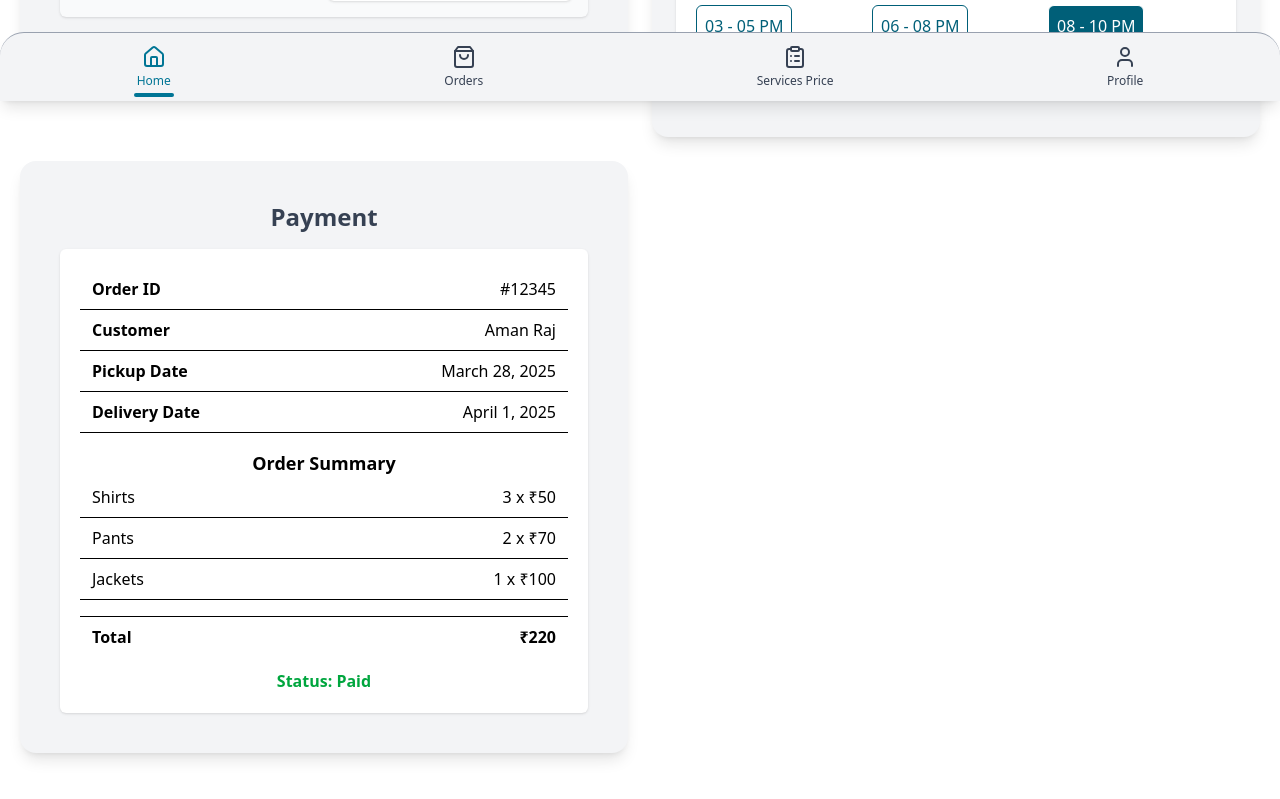
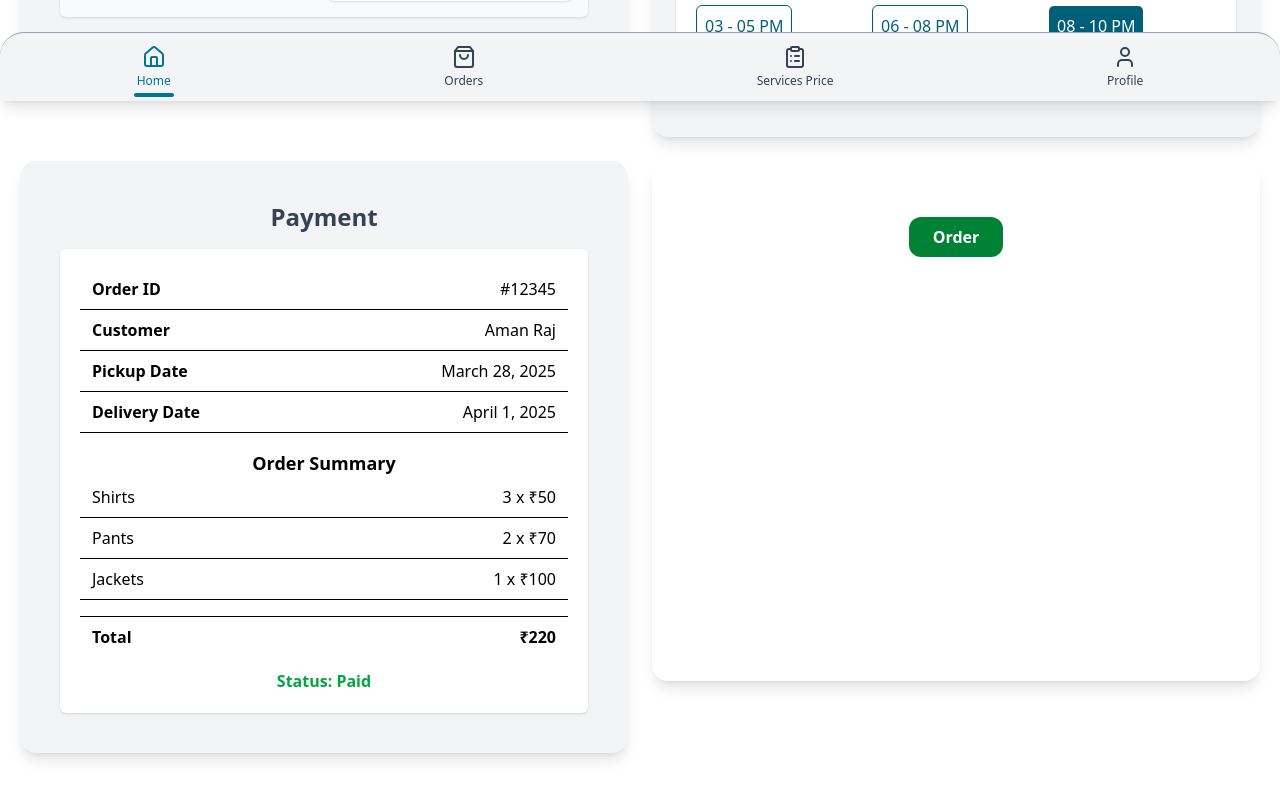
Before and after one commit to Sandb786/Laundry_project_User_Pannel_Frontend, a React (Vite) app: page /order in a window 1280 px wide. Shown: the part 699-1498 px from the top of the page. Built offline with nearby package versions, Linux system fonts and the light colour scheme.

Commit message:
Order Button page .

```diff
--- a/src/Order/Billing_Card.jsx
+++ b/src/Order/Billing_Card.jsx
@@ -20,7 +20,7 @@ export default function Billing_Card(props)
   };
 
   return (
-    <div className='w-full bg-gray-100 p-10 shadow-lg rounded-2xl mb-20'>
+    <div className='w-full bg-gray-100 p-10 shadow-lg rounded-2xl mb-2'>
       <h2 className='text-2xl font-semibold text-gray-700 text-center mb-4'>Payment</h2>
 
       <div className='flex flex-col bg-white p-5 rounded-md shadow-sm'>
--- a/src/Order/Order_Home.jsx
+++ b/src/Order/Order_Home.jsx
@@ -5,6 +5,7 @@ import React from 'react'
 import ClothForm from './ClothForm'
 import ScheduleForm from './ScheduleForm'
 import Billing_Card from './Billing_Card'
+import Submit from './Submit'
 
 
 
@@ -46,6 +47,9 @@ export default function Order_Home()
           <Billing_Card/>
 
 
+        {/* SUbmit form */}
+          <Submit/>
+
         </div>
       </div>
     </div>
--- /dev/null
+++ b/src/Order/Submit.jsx
@@ -0,0 +1,17 @@
+import React from 'react'
+
+export default function Submit() {
+  return (
+    <div className=' p-10 shadow-lg rounded-2xl mb-20'>
+      <h2 className='text-2xl font-semibold text-gray-700 text-center mb-4'></h2>
+
+      {/* Submit Button */}
+      <div className='flex justify-center mt-0'>
+        <a href="/">
+        <button className='bg-green-700 hover:bg-blue-700 text-white font-semibold py-2 px-6 rounded-xl transition duration-300'>
+          Order
+        </button></a>
+      </div>
+    </div>
+  )
+}
```
